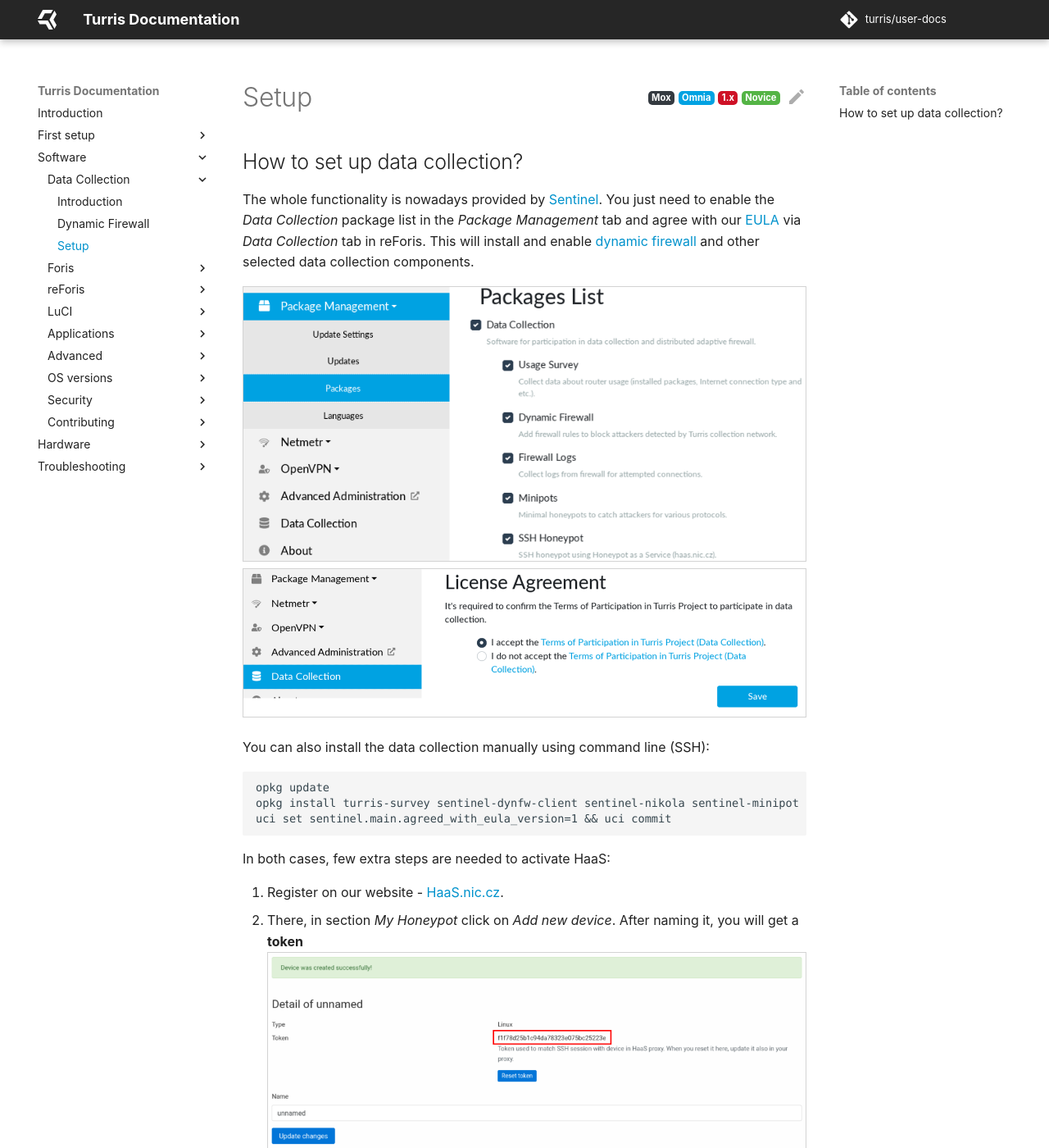
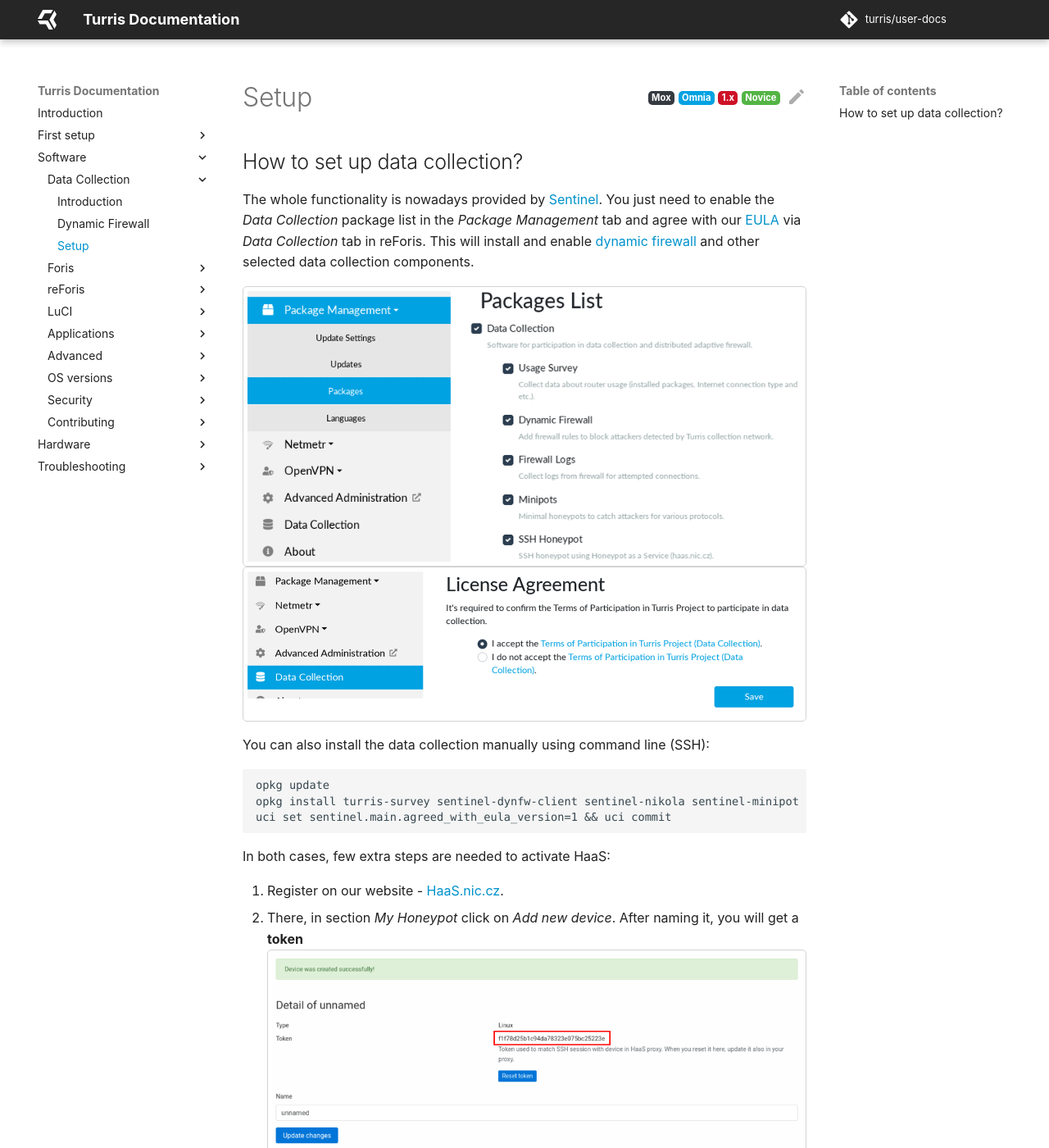
Before and after one commit to turris-cz/user-docs, an MkDocs documentation site: the page built from docs/basics/collect/setup.md, in a window 1280 px wide and 1400 px high. Shown: the whole window at 82% size. Built offline with MkDocs 1.6.1 and Material for MkDocs 9.7.7, drawn with Linux system fonts in a browser that asks for light colours.

Commit message:
Center images and add some padding

```diff
--- a/docs/theme/css/turris.css
+++ b/docs/theme/css/turris.css
@@ -31,9 +31,14 @@
 
 /* Image border */
 .md-typeset img {
+    display: block;
+    margin-left: auto;
+    margin-right: auto;
+    padding: 5px;
     border: solid;
     border-width: 1px;
     border-color: lightgrey;
+    border-radius: 5px;
 }
 
 .metadata a.badge {
```
